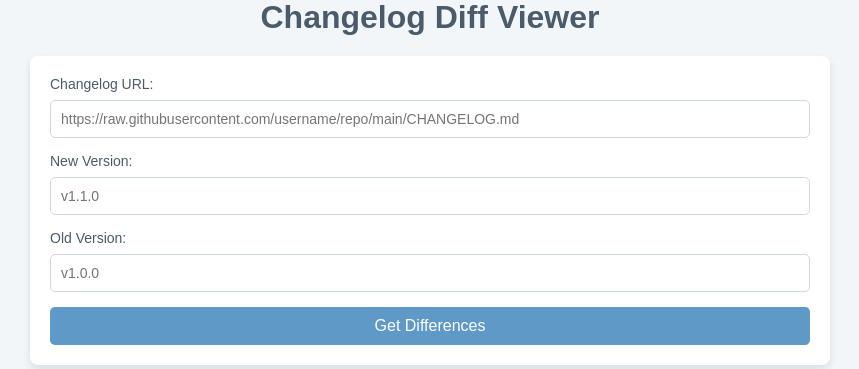
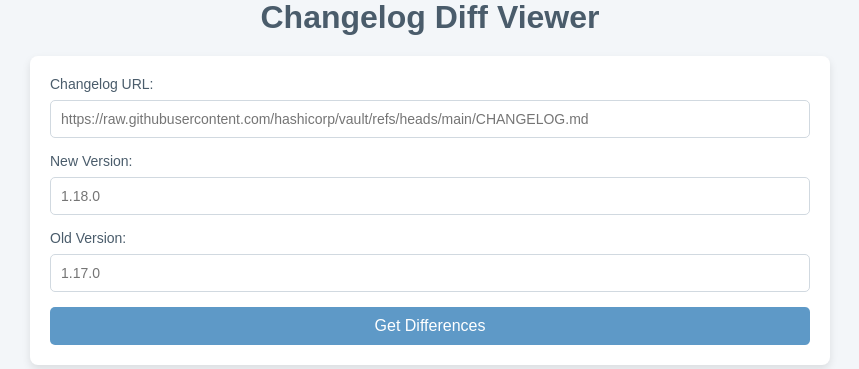
Before and after one commit to benemon/flask-changelog-version-diff, a Flask app: page / in a window 1280 px wide. Shown: the part 188-557 px from the top of the page, without its empty margins (210-1069 px from the left). Run offline with Flask 2, Linux system fonts and the light colour scheme.

Commit message:
changed example formats

```diff
--- a/templates/index.html
+++ b/templates/index.html
@@ -10,13 +10,13 @@
     <h1>Changelog Diff Viewer</h1>
     <form id="changelogForm">
         <label for="url">Changelog URL:</label>
-        <input type="url" id="url" name="url" required placeholder="https://raw.githubusercontent.com/username/repo/main/CHANGELOG.md">
+        <input type="url" id="url" name="url" required placeholder="https://raw.githubusercontent.com/hashicorp/vault/refs/heads/main/CHANGELOG.md">
         <br>
         <label for="version2">New Version:</label>
-        <input type="text" id="version2" name="version2" required placeholder="v1.1.0">
+        <input type="text" id="version2" name="version2" required placeholder="1.18.0">
         <br>
         <label for="version1">Old Version:</label>
-        <input type="text" id="version1" name="version1" required placeholder="v1.0.0">
+        <input type="text" id="version1" name="version1" required placeholder="1.17.0">
         <br>
         <button type="submit">Get Differences</button>
     </form>
```
